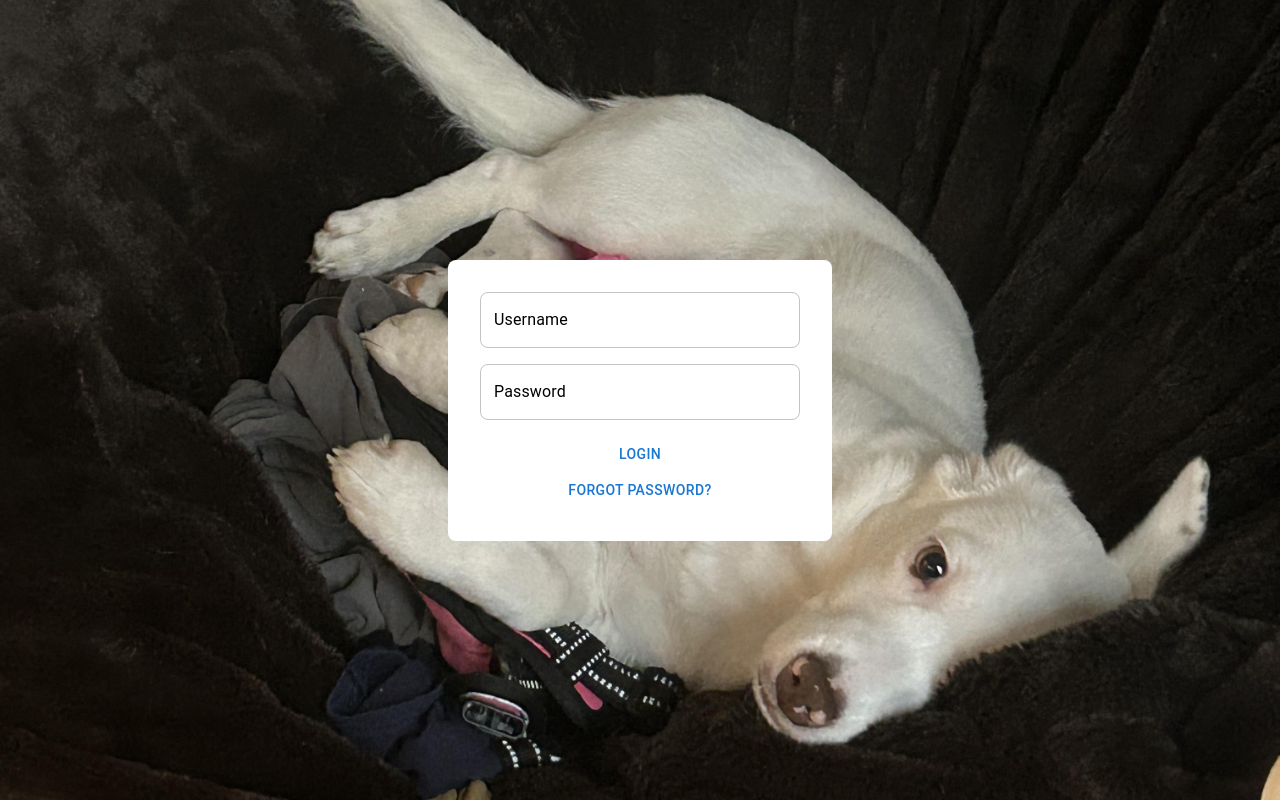
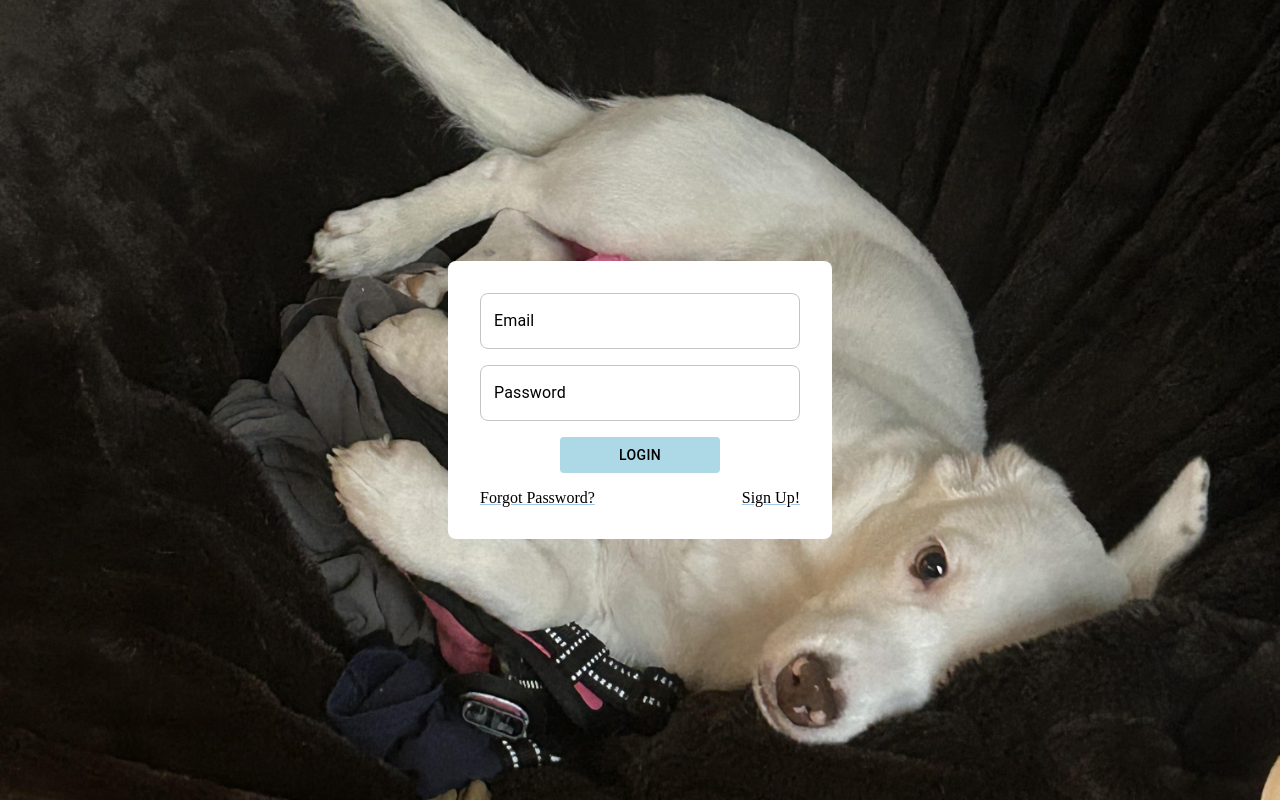
Before and after one commit to jasrhoyt/pos-admin-front-end, a React (Vite) app: page / in a window 1280 px wide. Built offline with nearby package versions, Linux system fonts and the light colour scheme.

Commit message:
updated login styling and link additions

```diff
--- a/src/pages/Login.tsx
+++ b/src/pages/Login.tsx
@@ -1,4 +1,4 @@
-import { Stack, Box, TextField, Grid, Button, ThemeProvider } from "@mui/material"
+import { Stack, Box, TextField, Grid, Button, ThemeProvider, Link } from "@mui/material"
 import backgroundImage from '../assets/pooches.jpg'
 import { LoginTheme } from "../themes/LoginTheme";
 import { useState } from "react";
@@ -26,7 +26,7 @@ export const Login = () => {
                         backgroundPosition: "center",
                         backgroundSize: "cover",
                         backgroundRepeat: "no-repeat",
-                        display: 'flex',                // Center content
+                        display: 'flex',
                         justifyContent: 'center',
                         alignItems: 'center',
                     }}
@@ -34,7 +34,7 @@ export const Login = () => {
                     <Stack spacing={2} sx={{ backgroundColor: "white", width: '25%', padding: "2rem", borderRadius: 2 }}>
                         <TextField
                             onChange={(e) => setEmail(e.target.value)}
-                            label="Username"
+                            label="Email"
                             value={email}
                         />
                         <TextField
@@ -43,9 +43,16 @@ export const Login = () => {
                             type="password"
                             value={password}
                         />
-                        <Grid>
+                        <Box sx={{ padding: "0 5rem" }}>
                             <Button onClick={ async () => await login(email, password)}>Login</Button>
-                            <Button>Forgot Password?</Button>
+                        </Box>
+                        <Grid container spacing={2} justifyContent={'space-between'}>
+                            <Grid>
+                                <Link>Forgot Password?</Link>
+                            </Grid>
+                            <Grid>
+                                <Link>Sign Up!</Link>
+                            </Grid>
                         </Grid>
                     </Stack>
                 </Box>
--- a/src/themes/LoginTheme.tsx
+++ b/src/themes/LoginTheme.tsx
@@ -11,21 +11,36 @@ export const LoginTheme = createTheme({
             styleOverrides: {
                 root: {
                     borderRadius: '8px',
-                    backgroundColor: 'rgba(255, 255, 255, 0.85)',
                 },
             },
         },
         MuiInputLabel: {
             styleOverrides: {
                 root: {
-                    color: '#000000', // black label
+                    color: 'black',
                 },
             },
         },
         MuiButton: {
             defaultProps: {
                 fullWidth: true,
+                sx: {
+                    color: "black",
+                    backgroundColor: "lightblue",
+                    '&:hover': {
+                        color: "white",
+                        backgroundColor: "darkblue",
+                    },
+                },
             },
         },
+        MuiLink: {
+            defaultProps: {
+                sx: {
+                    color: 'black',
+                    cursor: 'pointer'
+                },
+            }
+        }
     },
 });
```
